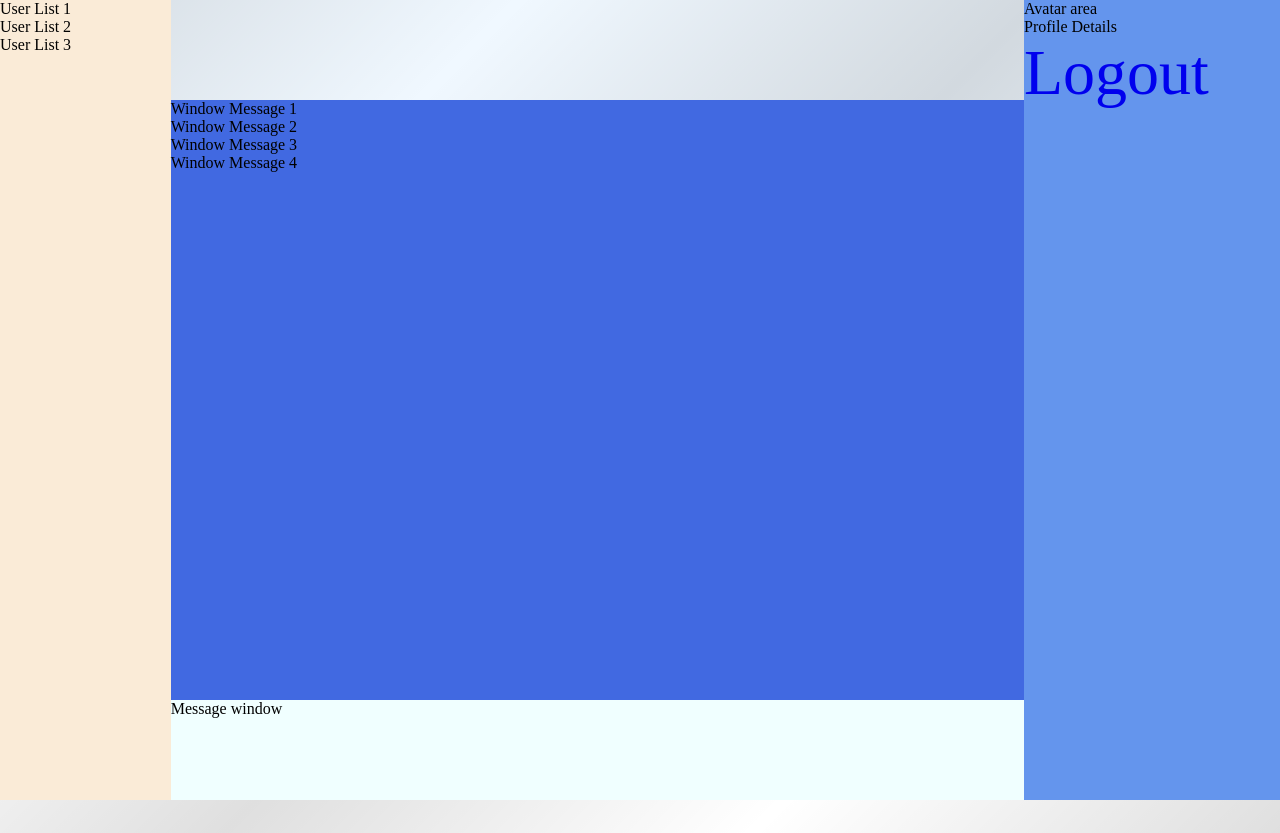
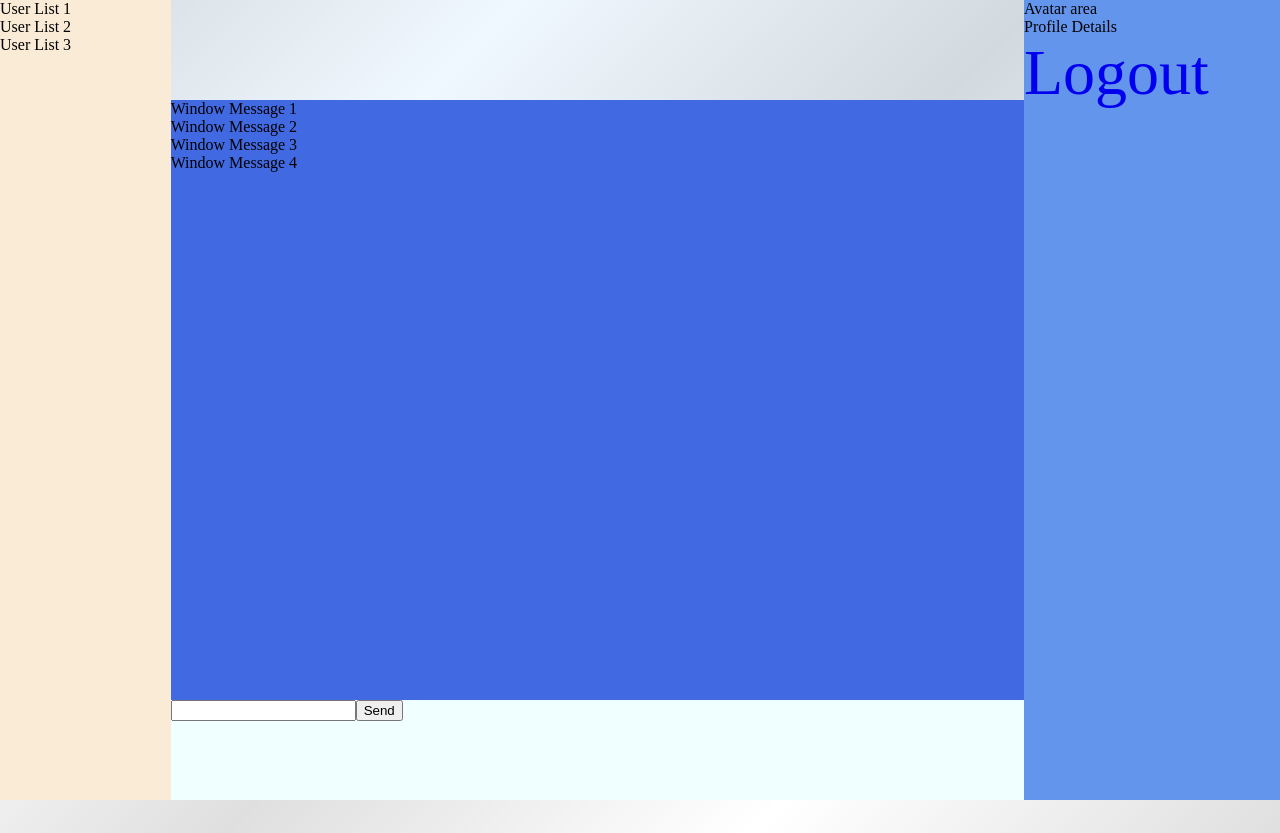
Before and after one commit to tw427/aprl-messaging-app, a React (Vite) app: page /home in a window 1280 px wide. Built offline with nearby package versions, Linux system fonts and the light colour scheme.

Commit message:
Add form input to send messages in our message-window component | Add logic to make a POST request to our backend to create messages

```diff
--- a/src/components/home/message-window.jsx
+++ b/src/components/home/message-window.jsx
@@ -1,10 +1,47 @@
 import "../../styles/home/message-window.css";
 
 const MessageWindow = () => {
+  function clearMessageInput() {
+    const message = document.getElementById("message");
+    message.value = "";
+  }
+  async function postMessage(id, e) {
+    if (e) {
+      e.preventDefault();
+    }
+
+    const formData = new FormData(document.getElementById("message-form"));
+    const data = new URLSearchParams(formData);
+    const res = await fetch(`http://localhost:3001/user/create-message/${id}`, {
+      method: "POST",
+      mode: "cors",
+      body: data,
+    });
+
+    console.log(await res.json());
+
+    // return await res;
+  }
+
   return (
     <>
       <section id="message-window">
-        <p>Message window</p>
+        <form
+          id="message-form"
+          onSubmit={(e) => {
+            if (sessionStorage.id) {
+              postMessage(sessionStorage.id, e);
+              clearMessageInput();
+            } else {
+              return;
+            }
+          }}
+        >
+          <label htmlFor="message">
+            <input type="text" id="message" name="message" />
+          </label>
+          <button type="submit">Send</button>
+        </form>
       </section>
     </>
   );
```
Also changed, not shown: src/components/home/home.jsx (+1 -11 lines).
